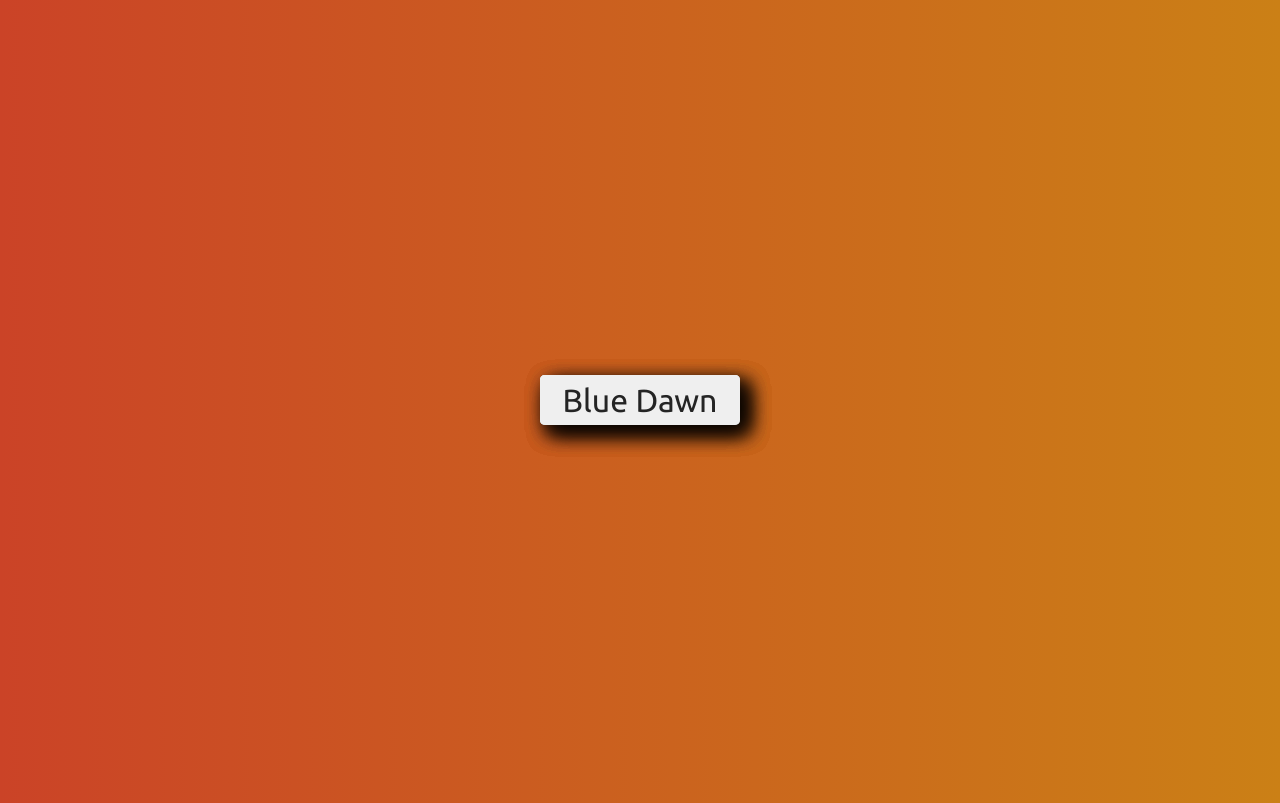
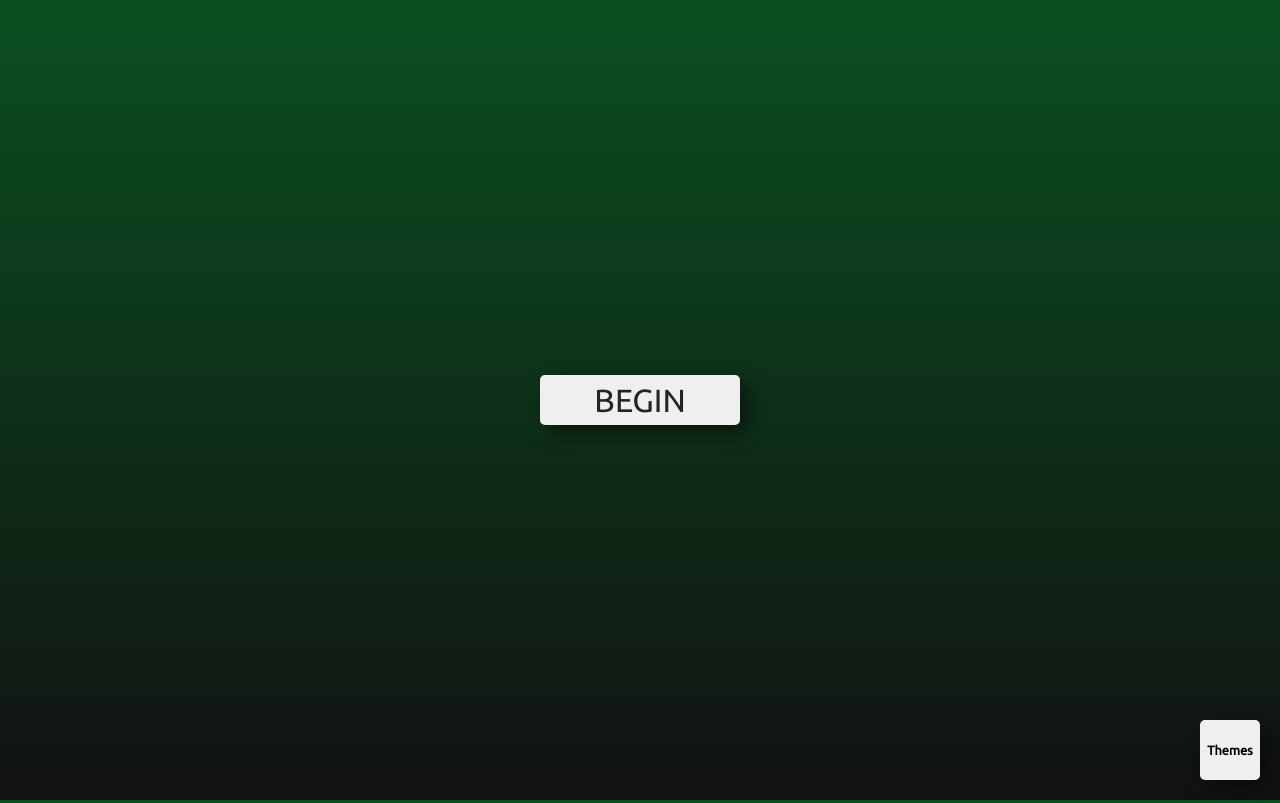
Before and after one commit to R0uhana/newYearCountdown, a plain HTML site: page index.html in a window 1280 px wide. Shown: the top 803 px of the page. Drawn offline with Linux system fonts and the light colour scheme.

Commit message:
Update styles.css

```diff
--- a/styles.css
+++ b/styles.css
@@ -9,12 +9,11 @@
 
 html, body {
     height: 100%;
-    background: #cb8016;
-    background: linear-gradient(to right, #cb4327, #cb8016);
     overflow: hidden;
+    transition: 0.2s;
 }
 
-button {
+#beginBtn {
     position: absolute;
     top: 50%;
     left: 50%;
@@ -31,8 +30,7 @@ button {
     box-shadow: 8px 8px 20px rgba(0, 0, 0, 0.5);
 }
 
-button:hover{
-    background-color:rgba(255,255,50,0.5);
+#beginBtn:hover{
     color: white;
     box-shadow: 8px 8px 20px black;
     width: 220px;
@@ -123,7 +121,7 @@ svg {
     top: 50%;
     left: 50%;
     transform: translate(-50%, -50%);
-    color: rgba(255,255,50,0.5);
+    color: white;
 }
 
 .expand {
@@ -176,8 +174,119 @@ svg {
     transition: 1s;
 }
 
-.changeBackground {
-    background: #f09819;
-    background: linear-gradient(to right, #ff512f, #f09819) !important;
-    transition: 2s;
+.themeDiv {
+    position: absolute;
+    bottom: 0;
+    right: 0;
+    transition: 1s;
+    width: 80px;
+    height: 80px;
 }
+
+.themeBtns {
+    position:absolute;
+    width: 60px;
+    height: 60px;
+    border: none;
+    border-radius: 5px;
+    cursor: pointer;
+    box-shadow: 8px 8px 20px rgba(0, 0, 0, 0.5);
+    font-weight: bold;
+    transition: 0.3s;
+    bottom: 0;
+    right: 0;
+    margin: 20px;
+    font-size: .8rem;
+}
+
+#themeBtn {
+    z-index:1;
+}
+
+#themeBtn:hover{
+    color: white;
+    box-shadow: 8px 8px 15px black;
+    text-shadow: 1px 1px 2px black;
+}
+
+.invisible {
+    width: 0;
+    height: 0;
+    font-size: 0;
+    margin: 50px
+}
+
+.moveRight {
+    right: -20%;
+}
+
+.popUp {
+    margin-bottom: 100px;
+}
+
+.popLeft {
+    margin-right: 100px;
+}
+
+.popDiag {
+    margin-bottom: 100px;
+    margin-right: 100px;
+}
+
+.themeOpt:hover {
+    box-shadow: 8px 8px 15px black;
+}
+
+#klev {
+    background-image: -webkit-linear-gradient(45deg, rgba(18,18,18,1) 50%, rgba(10,79,32,1) 50%);
+    color: white;
+    text-shadow: 1px 1px 2px black;
+
+}
+
+#beach {
+    background-image: -webkit-linear-gradient(45deg, #DECBA4 50%, #3E5151 50%);
+    color: white;
+    text-shadow: 1px 1px 2px black;
+}
+
+#dawn {
+    background-image: -webkit-linear-gradient(45deg, #302b63 50%, #0f0c29 50%);
+    color: white;
+    text-shadow: 1px 1px 2px black;
+
+}
+
+.selectedKlev {
+    background: rgb(18,18,18);
+    background: linear-gradient(0deg, rgba(18,18,18,1) 0%, rgba(10,79,32,1) 100%);
+    transition: 0.2s;
+}
+
+.selectedBeach {
+    background-color: #3E5151;
+    background-image: linear-gradient(to right, #DECBA4, #3E5151);
+    transition: 0.2s;
+}
+
+.selectedDawn {
+    background-color: #302b63;
+    background-image: linear-gradient(to right, #0f0c29, #302b63, #24243e);
+    transition: 0.2s;
+}
+
+.klev:hover {
+    background-color:rgba(10,79,32,1);
+}
+
+.beach:hover {
+    background-color:#3E5151;
+}
+
+.dawn:hover {
+    background-color:#302b63;
+}
+
+.addBorder {
+    border: 3px solid white;
+}
```
